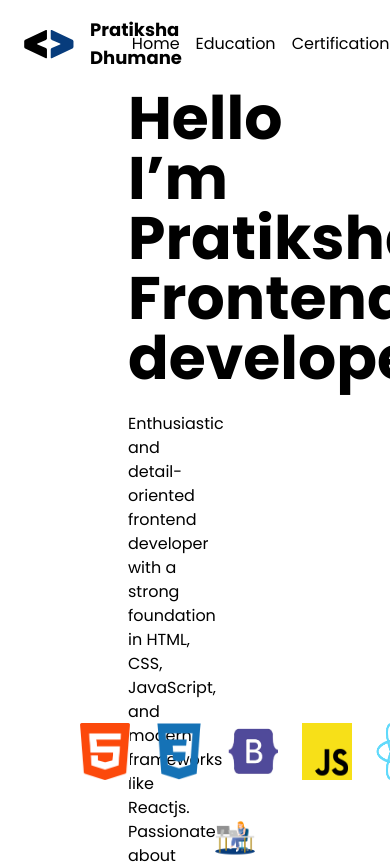
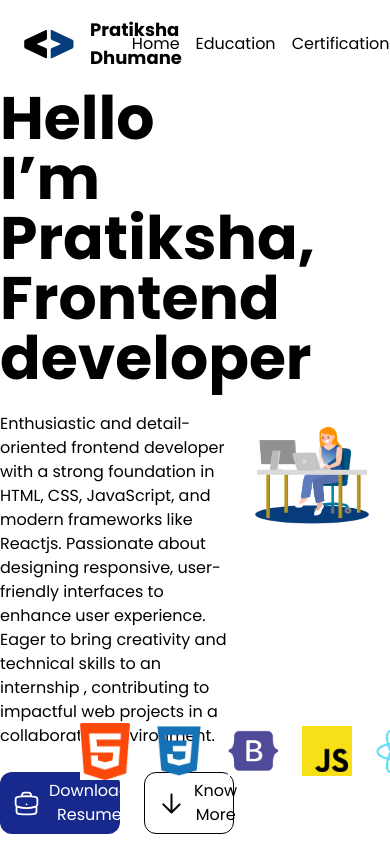
Before and after one commit to pratiksha-dhumane/portfolio_html_css, a plain HTML site: page index.html in a window 390 px wide. Shown: the top 864 px of the page. Drawn offline with nearby package versions, Linux system fonts and the light colour scheme.

Commit message:
responsive

```diff
--- a/index.html
+++ b/index.html
@@ -8,9 +8,9 @@
   <script src="https://cdn.jsdelivr.net/npm/@tailwindcss/browser@4"></script>
 </head>
 <body>
-<section class="relative h-screen">
+<section class="relative h-screen ">
 
-  <nav >
+  <nav class="">
     <div  class="flex justify-between items-center px-6 py-4">
     <span class="flex gap-4">
       <img src="img/logo.svg" alt="">
@@ -39,7 +39,7 @@
   <!--Hero Section -->
 
 
-  <div class="px-32 flex items-center">
+  <div class="flex items-center sm:flex-col sm :px-0 sm:m-0  sm:text-left sm: items-left">
 
     <div class="flex flex-col gap-6 w-3/5">
       <h1 class="text-6xl font-bold">Hello I’m Pratiksha, Frontend developer</h1>
@@ -52,21 +52,21 @@
         environment.
       </p>
       <div class="flex gap-6">
-        <button class="primaryBtn"><span class="flex items-center gap-2"><img src="img/eduwhite.svg">Download Resume</span></button>
-        <button class="secondaryBtn"><span class="flex items-center gap-2"><img src="img/arrow.svg">Know More</span></button>
+        <button class="primaryBtn"><span class="flex items-center gap-2 sm:text-xs  sm:gap-1"><img src="img/eduwhite.svg" class="sm:w-6">Download Resume</span></button>
+        <button class="secondaryBtn"><span class="flex items-center gap-2 sm:text-xs  sm:gap-1"><img src="img/arrow.svg">Know More</span></button>
        </div>
 
 
 
     </div>
 
-    <div class=" w-2/5">
+    <div class=" w-2/5 sm:w-full sm:justify-end md: w-1/2 md:justify-end md: w-50">
       <img class="object-fit" src="img/Picture1.png" alt="" />
     </div>
 
 
   </div>
-  <div class="flex lang gap-6 absolute bottom-16 left-20">
+  <div class="sm:flex sm:justify-items-center sm: absolute bottom-center sm: items-center sm:m-left-6 flex lang gap-6 lg: absolute bottom-16 left-20  ">
     <img src="img/html.png" />
     <img src="img/css.jpg"  />
     <img src="img/bootstrap.png"  />
@@ -85,7 +85,6 @@
 
 
 
-
 </section>
 </body>
 </html>
```
Also changed, not shown: admin.html (+5 -1 lines), img/Lady_Coding 2.svg (added).
